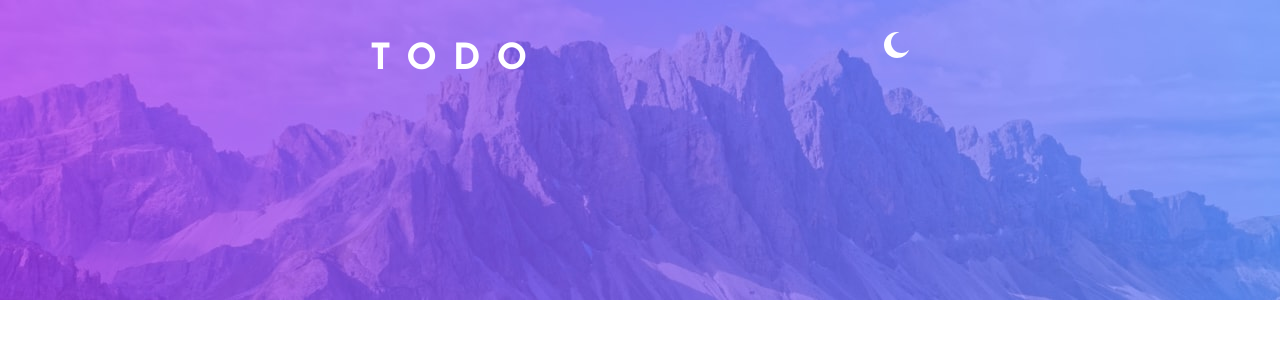
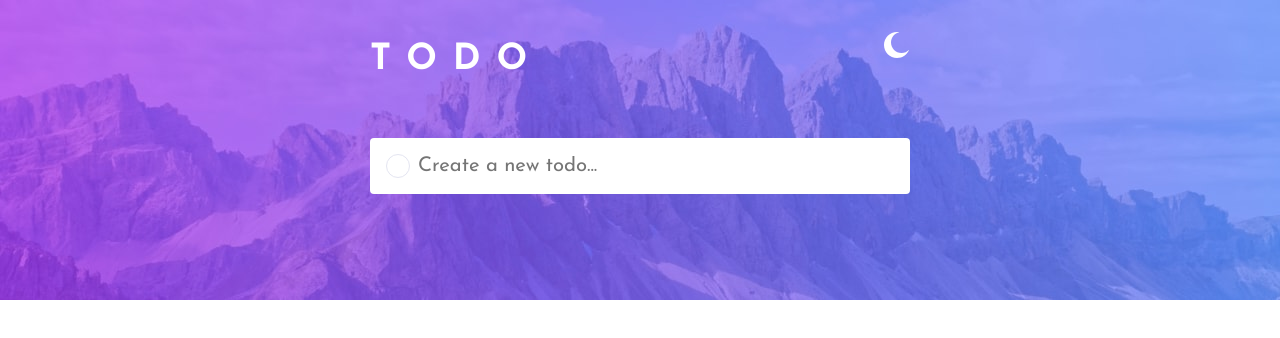
Before and after one commit to rickMcGavin/fe-mentor-todo-app, a Next.js app: page / in a window 1280 px wide. Shown: the top 338 px of the page. Built offline with nearby package versions, Linux system fonts and the light colour scheme.

Commit message:
feat: TodoInput atom component

```diff
--- a/pages/index.tsx
+++ b/pages/index.tsx
@@ -2,6 +2,7 @@ import Head from "next/head";
 import { Hero } from "../src/components/atoms/Hero/styles";
 import { Layout } from "../src/components/templates/Layout/styles";
 import Nav from "../src/components/molecules/Nav";
+import TodoInput from "../src/components/atoms/TodoInput";
 
 export default function Home() {
   return (
@@ -15,6 +16,7 @@ export default function Home() {
         <Hero>
           <Layout>
             <Nav />
+            <TodoInput />
           </Layout>
         </Hero>
       </main>
--- /dev/null
+++ b/src/components/atoms/TodoInput/TodoInput.tsx
@@ -0,0 +1,29 @@
+import React, { useState } from "react";
+import * as styles from "./styles";
+
+const TodoInput = () => {
+  const [text, setText] = useState("");
+
+  // TODO: Clean up any
+  const handleSubmit = (event: any) => {
+    event.preventDefault();
+    // TODO: Submit this to localStorage.
+    console.log("TODO:", text);
+    setText("");
+  };
+
+  return (
+    <form onSubmit={handleSubmit}>
+      <styles.TodoWrapper>
+        <styles.TodoInput
+          type="text"
+          value={text}
+          onChange={(event) => setText(event.target.value)}
+          placeholder="Create a new todo..."
+        />
+      </styles.TodoWrapper>
+    </form>
+  );
+};
+
+export default TodoInput;
--- /dev/null
+++ b/src/components/atoms/TodoInput/index.tsx
@@ -0,0 +1 @@
+export { default } from "./TodoInput";
--- /dev/null
+++ b/src/components/atoms/TodoInput/styles.ts
@@ -0,0 +1,55 @@
+import styled, { css } from "styled-components";
+
+export const TodoInput = styled.input.attrs({
+  className: "todo-input",
+})`
+  border-radius: 4px;
+  border: none;
+  color: var(--v-dark-gray-blue);
+  font-size: 0.75rem;
+  line-height: 0.75;
+  width: 100%;
+
+  &:placeholder {
+    color: var(--v-light-gray-blue);
+  }
+
+  ${({ theme }) => {
+    const { media } = theme;
+    return css`
+      padding: 17px 16px 17px 48px;
+      ${media.small} {
+        font-size: 1.125rem;
+        line-height: 1.125;
+      }
+    `;
+  }}
+`;
+
+export const TodoWrapper = styled.div.attrs({
+  className: "todo-wrapper",
+})`
+  position: relative;
+  &::before {
+    border-radius: 100%;
+    border: 1px solid var(--v-light-gray-blue);
+    content: "";
+    display: block;
+    height: 20px;
+    left: 16px;
+    position: absolute;
+    top: 50%;
+    transform: translateY(-50%);
+    width: 20px;
+
+    ${({ theme }) => {
+      const { media } = theme;
+      return css`
+        ${media.small} {
+          width: 24px;
+          height: 24px;
+        }
+      `;
+    }}
+  }
+`;
```
